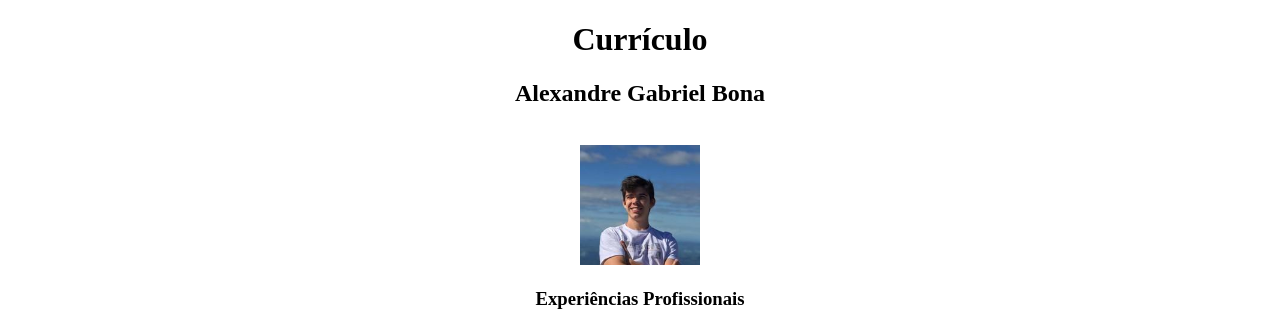
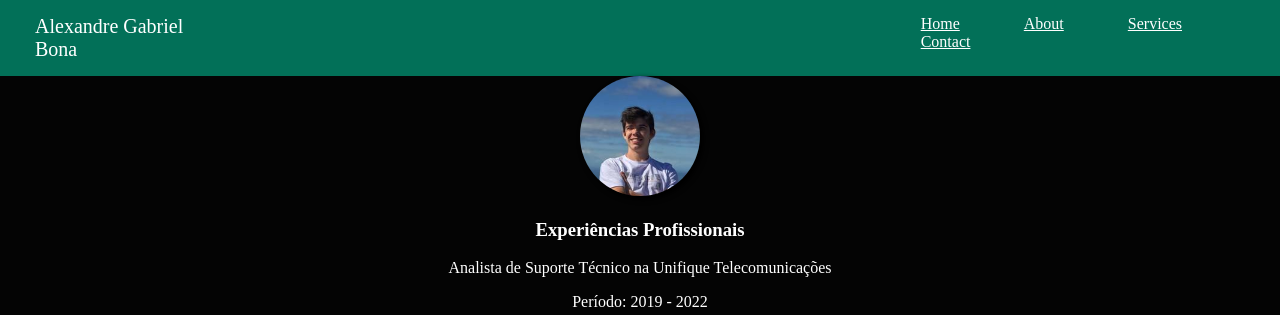
Before and after one commit to XandeBona/exercicioCurriculo, a plain HTML site: page index.html in a window 1280 px wide. Shown: the top 315 px of the page. Drawn offline with Linux system fonts and the light colour scheme.

Commit message:
Adicionando css na pagina

```diff
--- a/index.html
+++ b/index.html
@@ -9,11 +9,22 @@
 </head>
 
 <body>
-    <h1>Currículo</h1>
-    <h2>Alexandre Gabriel Bona</h2>
-    <br>
-    <img src="images/foto1.jpg" alt="Foto do Alexandre Gabriel Bona" width="120" class="foto">
-    <br>
+    <nav class="menu">
+        <ul>
+            <li id="nome-menu">Alexandre Gabriel Bona</li>
+            <div class="div-menu">
+                <li><a href="">Home</a></li>
+                <li><a href="">About</a></li>
+                <li><a href="">Services</a></li>
+                <li><a href="">Contact</a></li>
+            </div>
+        </ul>
+    </nav>
+    <div>
+
+    </div>
+    <div class="principal">
+        <img class="foto-arredondada" src="images/foto1.jpg" alt="Foto do Alexandre Gabriel Bona" width="120">
 
         <h3>Experiências Profissionais</h3>
         <p>Analista de Suporte Técnico na Unifique Telecomunicações</p>
@@ -47,6 +58,7 @@
         <br>
         <img src="images/linkedin.png" alt="Logo do Linkedin" width="20px"><a
             href="https://br.linkedin.com/in/alexandre-gabriel-bona-171713248" target="_blank">Linkedin</a>
+    </div>
 </body>
 
 </html>
--- a/style.css
+++ b/style.css
@@ -1,5 +1,64 @@
-html {
+/* Para remover espaçamentos laterais desnecessários e alterar cores */
+body {
+    margin: 0;
+    padding: 0;
+    background-color: rgb(4, 4, 4);
+    color: white;
+}
+
+/* Alterando o nome presente no header */
+#nome-menu {
+    font-size: 20px;
+    color: white;
+    margin-left: 20px;
+}
+
+/* Espaçamento entre o nome e o restante do menu */
+.div-menu {
+    margin-left: 55%;
+}
+
+/* Alterando menu (tamanho e cor) */
+.menu {
+    background-color: rgb(2, 112, 88);
+    padding: 15px;
+}
+
+/* Remover enfeites do ul e deixando do lado do nome do menu */
+.menu ul {
+    list-style-type: none;
+    padding: 0;
+    margin: 0;
+    display: flex;
+}
+
+/* Deixando o menu em horizontal */
+.menu ul li {
+    display: inline;
+}
+
+/* Alterando espaçamento das opções do menu */
+.menu ul li a {
+    padding: 30px;
+    color: white;
+}
+
+.principal {
     text-align: center;
+}
+
+.foto-arredondada {
+    border-radius: 50%;
+    box-shadow: 3px 3px 5px 1px rgb(0, 0, 0);
+    transition: all 1s;
+}
+
+.foto-arredondada:hover {
+    box-shadow: 3px 3px 5px 1px rgb(7, 70, 95);
+}
+
+header {
+    position: flex;
 }
 
 ul {
```
Lines whose indentation alone changed are shown as unchanged.
